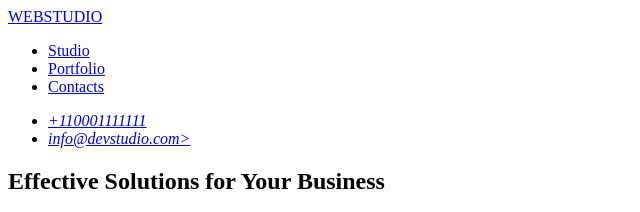
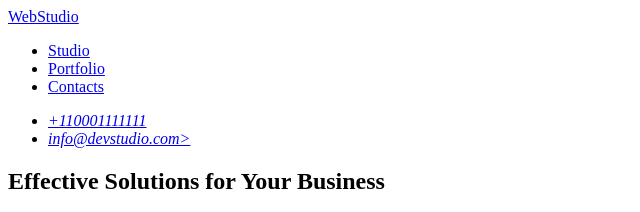
Before and after one commit to Vitalii-Kachan/goit-markup-hw-01, a plain HTML site: page index.html in a window 1280 px wide. Shown: the top 212 px of the page, 0-640 px from the left. Drawn offline with Linux system fonts and the light colour scheme.

Commit message:
chenged web studio

```diff
--- a/index.html
+++ b/index.html
@@ -9,10 +9,9 @@
   <body>
     <!--Top Line -->
     <header>
-      <!-- Logo -->
       <section>
         <nav>
-          <a href="./index.html"> WEBSTUDIO</a>
+          <a href="./index.html"> WebStudio</a>
           <ul>
             <li><a href="./index.html">Studio</a></li>
             <li><a href="./index.html">Portfolio</a></li>
```
